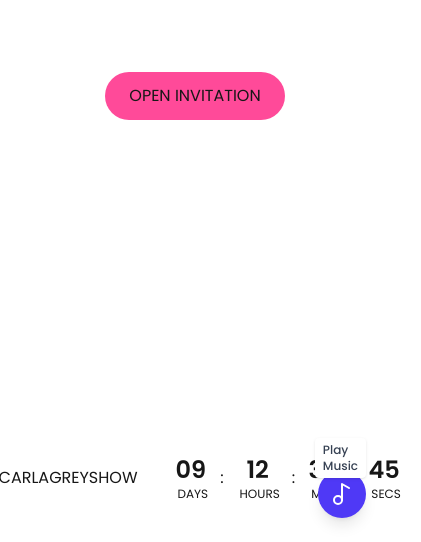
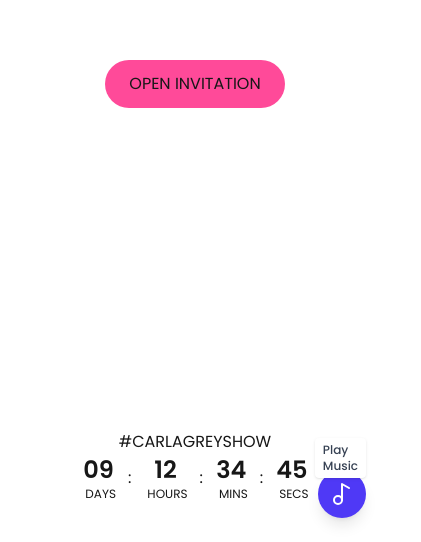
Before and after one commit to raiwirawan/carlagreycia-birthday, a Next.js app: page / in a window 390 px wide. Shown: the part 302-844 px from the top of the page, 421 px wide, since content can reach past the window. Built offline with nearby package versions, Linux system fonts and the light colour scheme.

Commit message:
Turn welcome section into responsive design

```diff
--- a/components/welcome-section.tsx
+++ b/components/welcome-section.tsx
@@ -14,7 +14,7 @@
 							className="uppercase rounded-full"
 						/>
 					</div>
-					<div className="flex flex-row items-center justify-center flex-none">
+					<div className="flex flex-col lg:flex-row items-center justify-center flex-none">
 						<div className="uppercase px-4">#CARLAGREYSHOW</div>
 						<div className="px-4">
 							<Countdown date="2025-05-12" time="17:00" />
```
